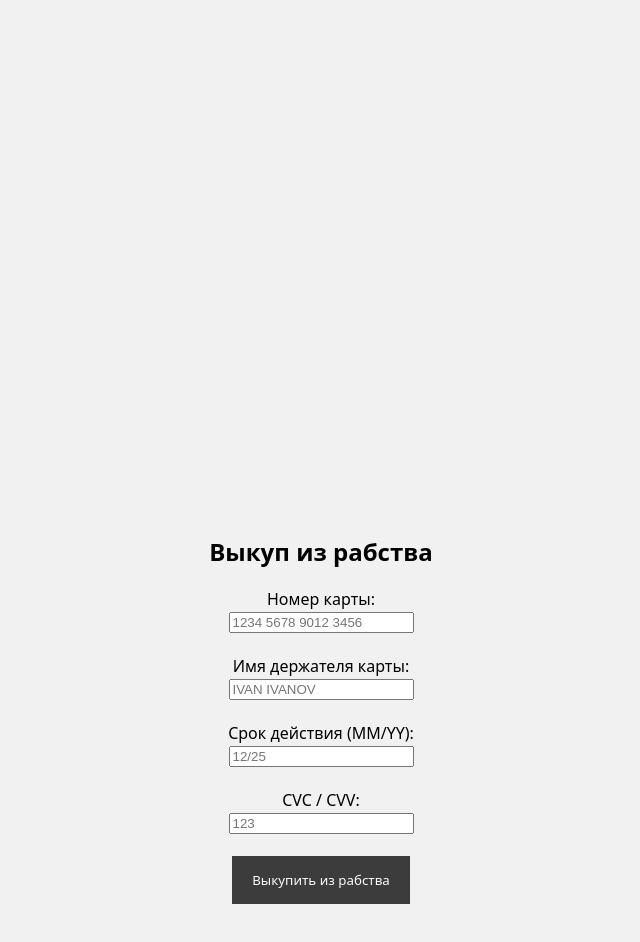
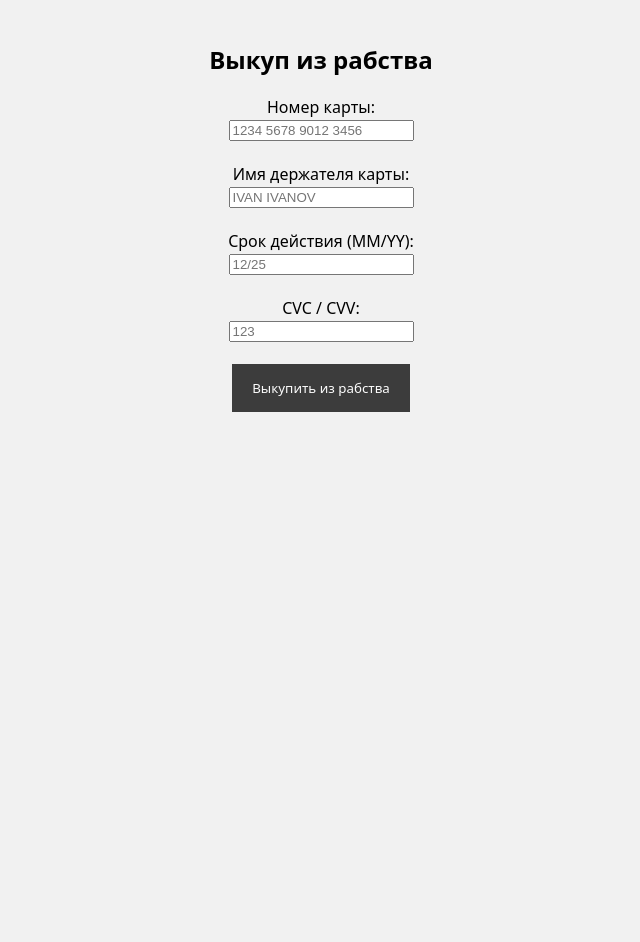
Before and after one commit to noctxbt/Noct-CV, a plain HTML site: page slave.html in a window 1280 px wide. Shown: the top 942 px of the page, without its empty margins (319-959 px from the left). After the commit the page ends 800 px from the top, so only its background shows below. Drawn offline with Linux system fonts and the light colour scheme.

Commit message:
UPDATE CSS

```diff
--- a/styles.css
+++ b/styles.css
@@ -254,7 +254,6 @@ background: lightcoral;
 
 .buyback {
     text-align: center;
-    margin: 500px;
     box-sizing: border-box;
     border: none;
     background: transparent;
```
